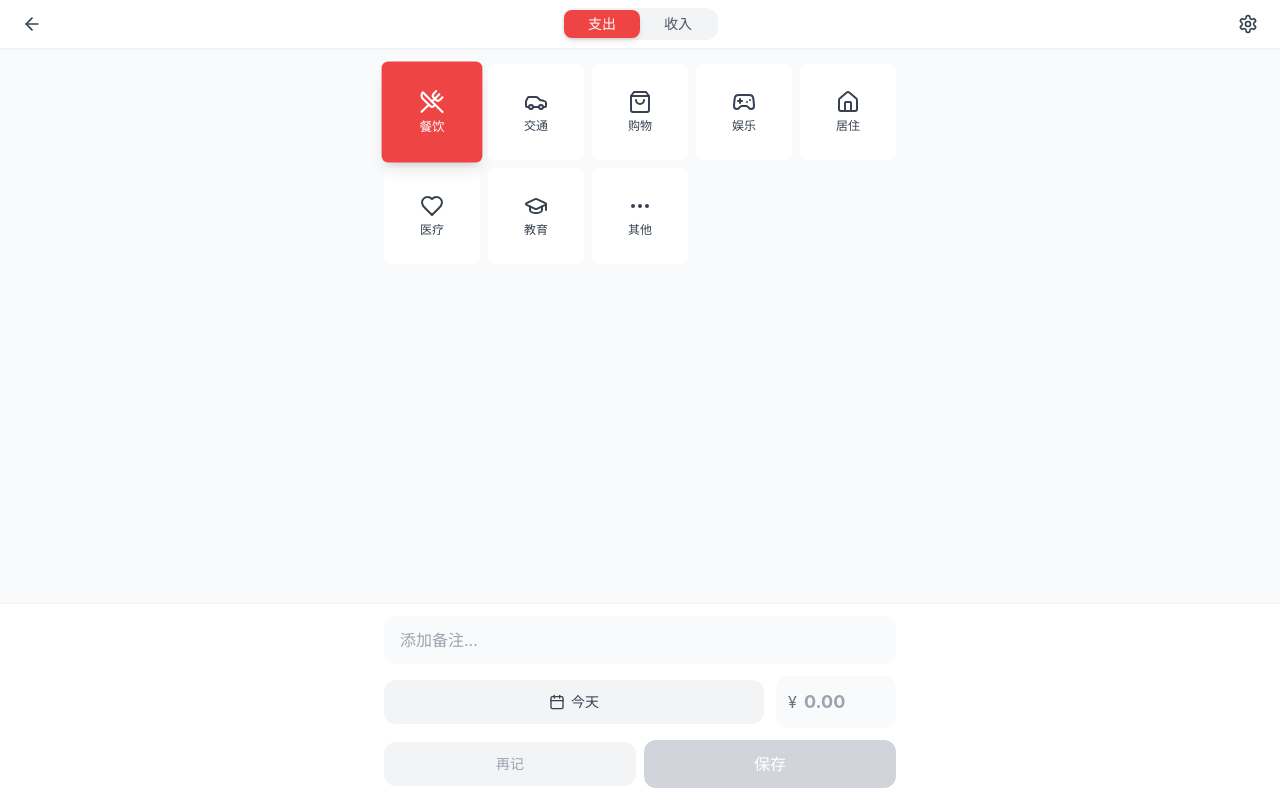
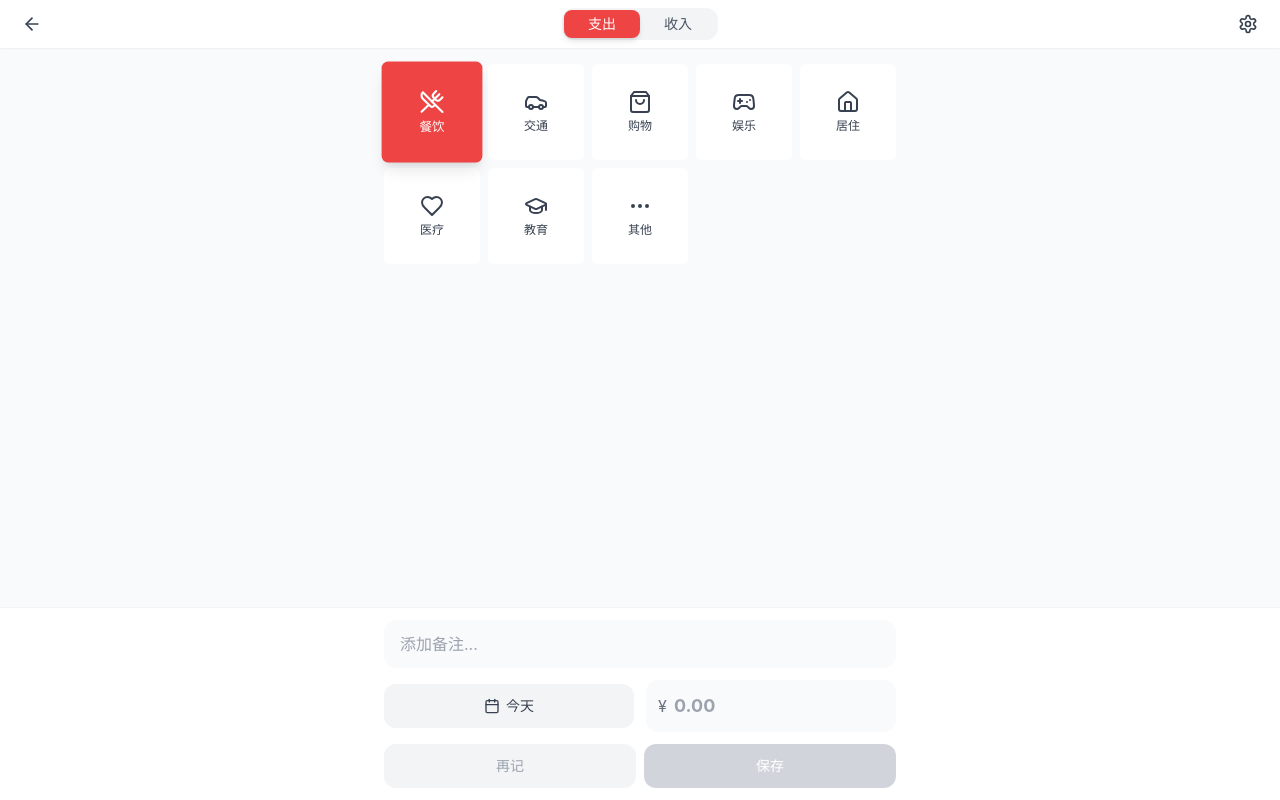
Before and after one commit to wangqi-pitaya/bill-records, a React (Vite) app: page /add in a window 1280 px wide. Built offline with nearby package versions, Linux system fonts and the light colour scheme.

Commit message:
feat: 实现账单记录功能
Co-authored-by: traeagent <traeagent@users.noreply.github.com>

```diff
--- a/src/pages/AddBill.tsx
+++ b/src/pages/AddBill.tsx
@@ -236,16 +236,19 @@ export default function AddBill() {
           </div>
 
           <div className="flex items-center gap-3 mb-3 flex-nowrap">
+            <div className="flex-1 min-w-0">
               <button
                 onClick={() => setShowDatePicker(true)}
-              className={`flex-1 flex items-center justify-center gap-1.5 py-3 rounded-xl text-sm font-medium transition-colors min-w-[120px] whitespace-nowrap ${
+                className={`w-full flex items-center justify-center gap-1.5 py-3 rounded-xl text-sm font-medium transition-colors whitespace-nowrap ${
                   isEdit ? 'bg-gray-100 text-gray-700 hover:bg-gray-200' : 'bg-gray-100 text-gray-700 hover:bg-gray-200'
                 }`}
               >
                 <Calendar className="w-4 h-4" />
                 <span>{getDateLabel(date)}</span>
               </button>
-            <div className="relative inline-flex items-center">
+            </div>
+            <div className="flex-1 min-w-0">
+              <div className="relative w-full">
                 <span className="absolute left-3 top-1/2 -translate-y-1/2 text-gray-500 text-base pointer-events-none">¥</span>
                 <span
                   ref={amountMeasureRef}
@@ -272,9 +275,10 @@ export default function AddBill() {
                     e.currentTarget.focus();
                   }}
                   placeholder="0.00"
-                style={{ width: `${amountWidth}px`, maxWidth: '200px', minWidth: '50%' }}
-                className="pl-7 pr-3 py-3 text-lg font-bold text-gray-800 bg-gray-50 rounded-xl border-none outline-none focus:ring-2 focus:ring-emerald-500 transition-all"
+                  style={{ width: '100%' }}
+                  className="w-full pl-7 pr-3 py-3 text-lg font-bold text-gray-800 bg-gray-50 rounded-xl border-none outline-none focus:ring-2 focus:ring-emerald-500 transition-all"
                 />
+              </div>
             </div>
           </div>
 
@@ -295,7 +299,7 @@ export default function AddBill() {
             <button
               onClick={handleSave}
               disabled={!selectedCategory || !amount}
-              className={`flex-1 py-3 rounded-xl font-semibold text-white whitespace-nowrap transition-all duration-200 ${
+              className={`flex-1 py-3 rounded-xl text-sm font-semibold text-white whitespace-nowrap transition-all duration-200 ${
                 selectedCategory && amount
                   ? 'bg-gradient-to-r from-emerald-400 to-emerald-600 hover:shadow-lg'
                   : 'bg-gray-300 cursor-not-allowed'
```
Lines whose indentation alone changed are shown as unchanged.
